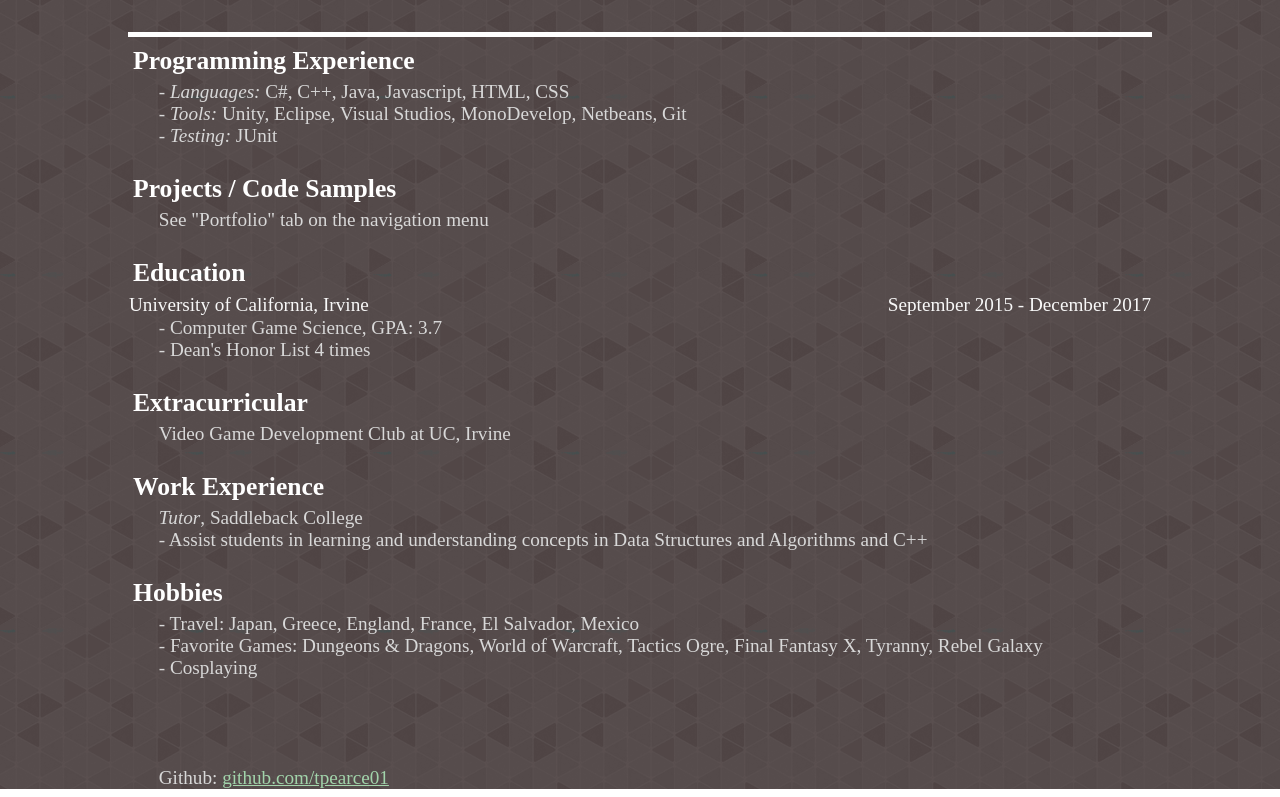
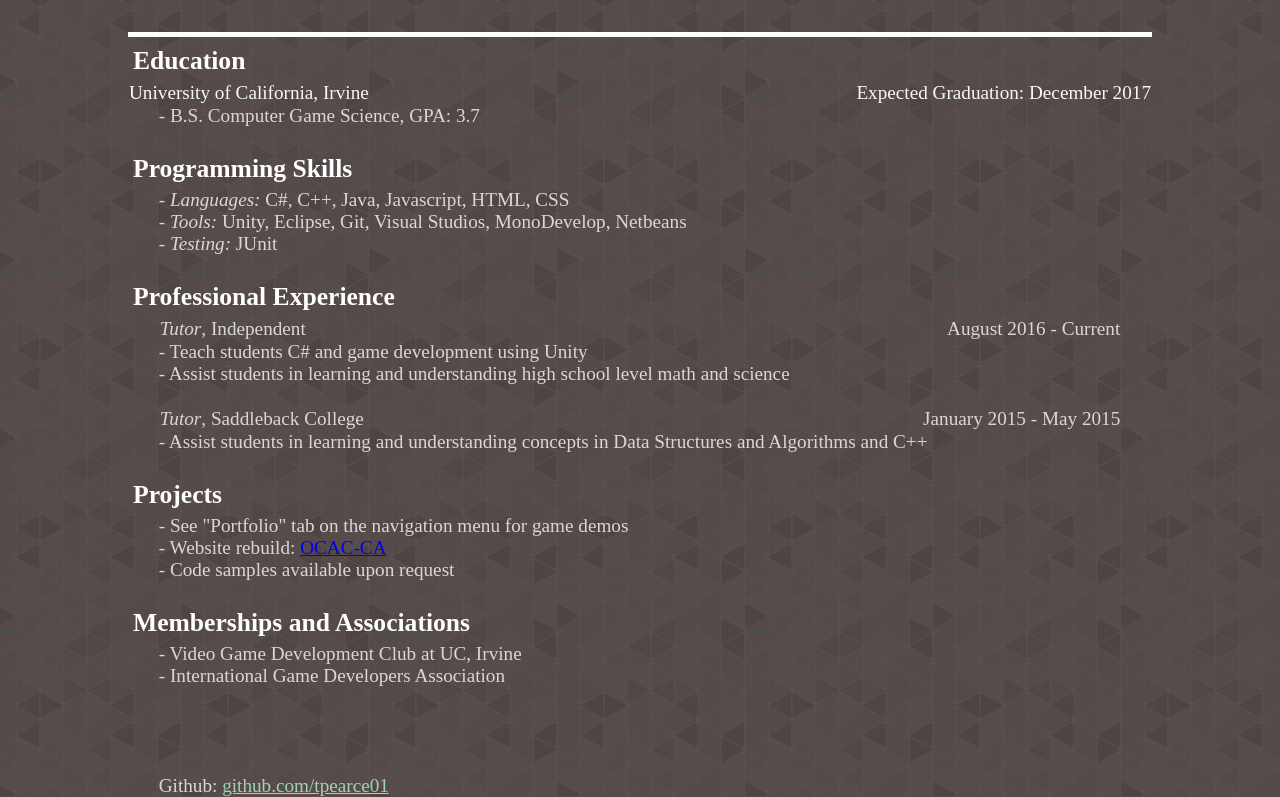
Before and after one commit to tpearce01/myWebsite, a plain HTML site: page resume.html in a window 1280 px wide. Shown: the part 96-893 px from the top of the page. Drawn offline with Linux system fonts and the light colour scheme; a web font is replaced by a local one.

Commit message:
Updated Resume

```diff
--- a/resume.html
+++ b/resume.html
@@ -8,41 +8,40 @@
 <h1>Resume</h1>
     <hr size="5px" noshade="noshade" color="white">
 <ul>
+  <ul>
+      <h2>Education</h2>
+      <ul><table><tr><td>University of California, Irvine</td><td><div class="align-right">Expected Graduation: December 2017</div></td></tr></table></ul>
+      <li>- B.S. Computer Game Science, GPA: 3.7</li>
+  </ul>
+  <br />
     <ul>
-        <h2>Programming Experience</h2>
+        <h2>Programming Skills</h2>
         <li>- <i>Languages: </i>C#, C++, Java, Javascript, HTML, CSS</li>
-        <li>- <i>Tools: </i>Unity, Eclipse, Visual Studios, MonoDevelop, Netbeans, Git</li>
+        <li>- <i>Tools: </i>Unity, Eclipse, Git, Visual Studios, MonoDevelop, Netbeans</li>
         <li>- <i>Testing: </i>JUnit</li>
     </ul>
     <br />
     <ul>
-        <h2>Projects / Code Samples</h2>
-        <li>See "Portfolio" tab on the navigation menu</li>
-    </ul>
-    <br />
-    <ul>
-        <h2>Education</h2>
-        <ul><table><tr><td>University of California, Irvine</td><td><div class="align-right">September 2015 - December 2017</div></td></tr></table></ul>
-        <li>- Computer Game Science, GPA: 3.7</li>
-        <li>- Dean's Honor List 4 times</li>
-    </ul>
-    <br />
-    <ul>
-        <h2>Extracurricular</h2>
-        <li>Video Game Development Club at UC, Irvine</li>
-    </ul>
-    <br />
-    <ul>
-        <h2>Work Experience</h2>
-        <li><i>Tutor</i>, Saddleback College</li>
+        <h2>Professional Experience</h2>
+          <li><table><tr><td><i>Tutor</i>, Independent</td><td><div class="align-right">August 2016 - Current</div></td></tr></table></li>
+        <li>- Teach students C# and game development using Unity</li>
+        <li>- Assist students in learning and understanding high school level math and science</li>
+        <br>
+        <li><table><tr><td><i>Tutor</i>, Saddleback College</td><td><div class="align-right">January 2015 - May 2015</div></td></tr></table></li>
         <li>- Assist students in learning and understanding concepts in Data Structures and Algorithms and C++</li>
     </ul>
     <br />
     <ul>
-        <h2>Hobbies</h2>
-        <li>- Travel: Japan, Greece, England, France, El Salvador, Mexico</li>
-        <li>- Favorite Games: Dungeons & Dragons, World of Warcraft, Tactics Ogre, Final Fantasy X, Tyranny, Rebel Galaxy</li>
-        <li>- Cosplaying</li>
+        <h2>Projects</h2>
+        <li>- See "Portfolio" tab on the navigation menu for game demos</li>
+        <li>- Website rebuild: <a href="https://www.orangecountydst.com/">OCAC-CA</a>
+        <li>- Code samples available upon request</li>
+    </ul>
+    <br />
+    <ul>
+        <h2>Memberships and Associations</h2>
+        <li>- Video Game Development Club at UC, Irvine</li>
+        <li>- International Game Developers Association</li>
     </ul>
     <br /><br /><br /><br />
     <ul>
```
